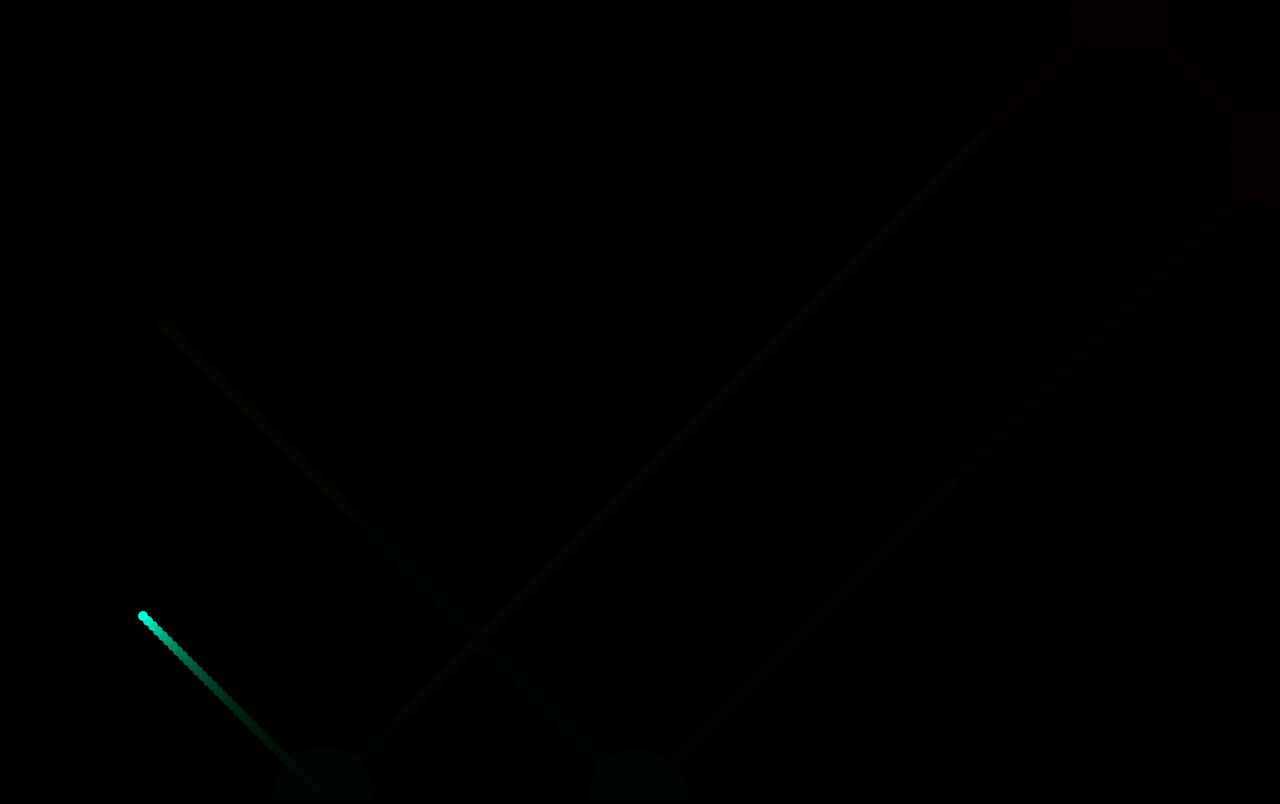
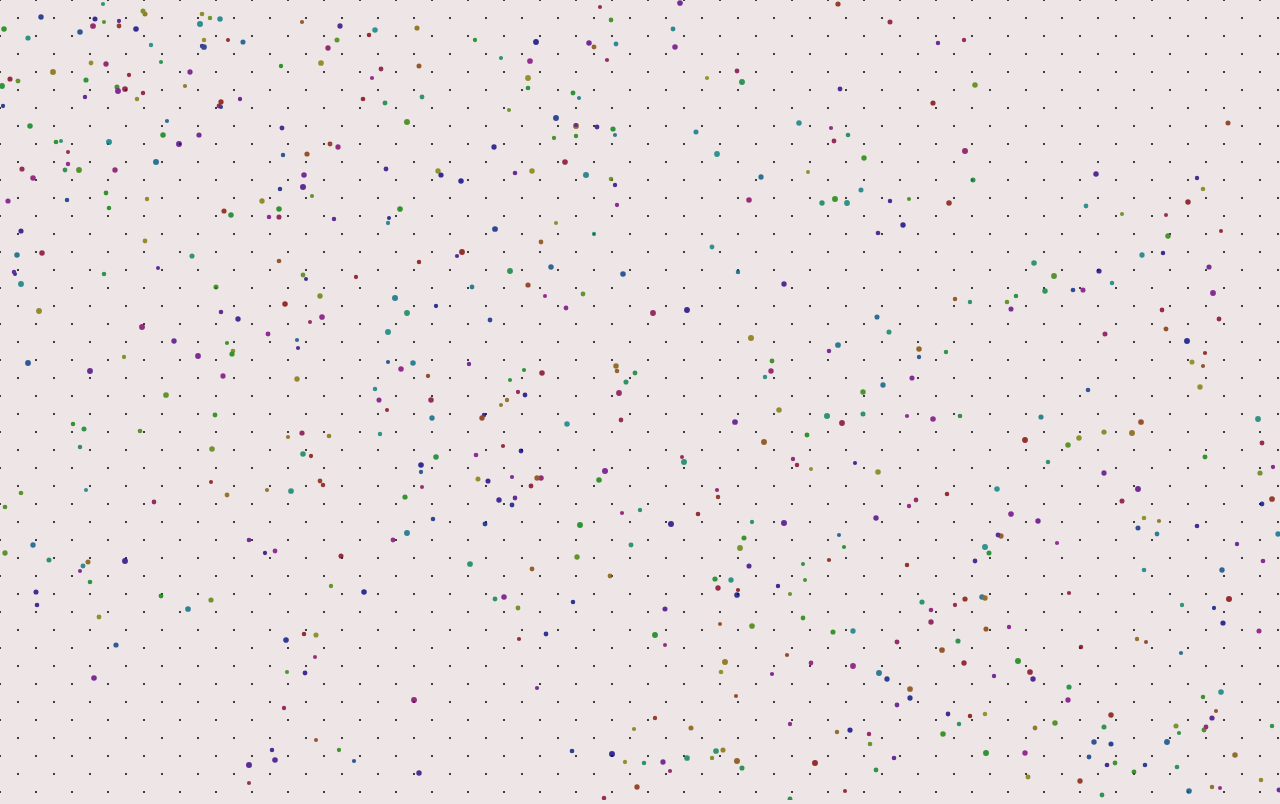
Before and after one commit to JaberChowdhury/canvas-projects, a website built with Vite: page index.html in a window 1280 px wide. Built offline with nearby package versions, Linux system fonts and the light colour scheme.

Commit message:
glowing petticle project compleated

```diff
--- a/main.js
+++ b/main.js
@@ -1,50 +1,108 @@
 import "./style.css";
-import Screen from "./src/Screen.js";
-import Color from "./src/Color.js";
 import dom from "./src/dom.js";
-import Perticle from "./src/Perticle.js";
 
-window.onload = () => {
+window.onload = (e) => {
+  console.log(e.timeStamp);
+
   const canvas = dom("#canvas");
-  const context = canvas.getContext("2d");
-  const size = {
-    w: window.innerWidth,
-    h: window.innerHeight,
+  const ctx = canvas.getContext("2d");
+
+  // states
+  const ww = window.innerWidth;
+  const wh = window.innerHeight;
+  const perticlesArray = [];
+  const mouse = {
+    x: undefined,
+    y: undefined,
   };
+  const limit = 600;
+
+  canvas.width = ww;
+  canvas.height = wh;
+
   window.onresize = () => {
-    size.w = window.innerWidth;
-    size.h = window.innerHeight;
-    canvas.width = window.innerWidth;
-    canvas.height = window.innerHeight;
+    canvas.width = ww;
+    canvas.height = wh;
   };
 
-  const limit = 1;
-  const perticleArray = [];
+  window.ontouchmove = (e) => {
+    mouse.x = e.touches[0].clientX;
+    mouse.y = e.touches[0].clientY;
+  };
 
-  const { w, h } = size;
-  canvas.width = w;
-  canvas.height = h;
-  context.filStyle = "#000000";
-  context.fillRect(0, 0, w, h);
-  context.fill();
+  /*
+  window.onmousemove = (e) => {
+    mouse.x = e.clientX
+    mouse.y = e.clientY
+  }
+  */
 
-  (() => {
+  class Perticle {
+    constructor() {
+      this.x = Math.floor(Math.random() * canvas.width);
+      this.y = Math.floor(Math.random() * canvas.height);
+      this.hue = Math.floor(Math.random() * 360);
+      this.speedX = Math.floor(Math.random() * 2) + 0.5;
+      this.speedY = Math.floor(Math.random() * 2) + 0.5;
+      this.size = Math.random() * 6 + 2;
+      this.bol = [true, false][Math.floor(Math.random() * 2)];
+    }
+    draw() {
+      ctx.beginPath();
+      ctx.fillStyle = `hsl(${this.hue},100%,25%)`;
+      ctx.arc(this.x, this.y, this.size, 0, Math.PI * 2);
+      ctx.fill();
+    }
+    update() {
+      if (this.bol) {
+        this.x += this.speedX;
+        this.y += this.speedY;
+      } else {
+        this.x -= this.speedX;
+        this.y -= this.speedY;
+      }
+
+      if (this.x + this.size > canvas.width || this.x - this.size < 0) {
+        this.speedX = -this.speedX;
+      }
+      if (this.y + this.size > canvas.height || this.y - this.size < 0) {
+        this.speedY = -this.speedY;
+      }
+
+      const previousSize = this.size;
+      if (
+        mouse.x - this.x < 50 &&
+        mouse.x - this.x > -50 &&
+        mouse.y - this.y < 50 &&
+        mouse.y - this.y > -50 &&
+        this.size < 40
+      ) {
+        this.size += 1;
+      } else if (this.size > 3) {
+        this.size -= 1;
+      }
+    }
+  }
+
+  const makePerticles = () => {
     for (let i = 0; i < limit; i++) {
-      perticleArray.push(new Perticle(context));
-    }
-  })();
-  const handlePerticles = () => {
-    for (let i = 0; i < perticleArray.length; i++) {
-      perticleArray[i].draw();
-      perticleArray[i].update();
+      perticlesArray.push(new Perticle());
     }
   };
 
-  const animate = () => {
-    context.fillStyle = "rgba(0,0,0,0.1)";
-    context.fillRect(0, 0, canvas.width, canvas.height);
-    handlePerticles();
-    requestAnimationFrame(animate);
+  makePerticles();
+
+  const handlePerticle = () => {
+    for (let i = 0; i < limit; i++) {
+      perticlesArray[i].draw();
+      perticlesArray[i].update();
+    }
   };
-  animate();
+
+  const animation = () => {
+    ctx.clearRect(0, 0, canvas.width, canvas.height);
+    handlePerticle();
+    requestAnimationFrame(animation);
+  };
+  animation();
 };
--- a/src/Perticle.js
+++ /dev/null
@@ -1,83 +0,0 @@
-const miniperticleArray = [];
-const limit = 5;
-
-class Miniperticle {
-  constructor(state) {
-    this.x = state.x;
-    this.y = state.y;
-    this.speedX = Math.random() * 2.5 - 1;
-    this.speedY = Math.random() * 2.5 - 1;
-    this.size = state.size;
-    this.context = state.context;
-    this.color = state.color;
-  }
-  draw() {
-    this.context.beginPath();
-    this.this.context.fillStyle = this.color;
-    this.context.arc(this.x, this.y, this.size, 0, Math.PI * 2);
-    this.context.fil();
-  }
-  update() {
-    this.x += speedX;
-    this.y += speedY;
-  }
-}
-
-class Perticle {
-  constructor(context) {
-    this.x = Math.floor(Math.random() * canvas.width);
-    this.y = Math.floor(Math.random() * canvas.height);
-    this.dx = 5;
-    this.dy = this.dx;
-    this.radius = 5;
-    this.hue = Math.floor(Math.random() * 100);
-    this.context = context;
-  }
-  boom(x, y) {
-    this.context.beginPath();
-    this.context.fillStyle = `hsl(${this.hue},100%,50%)`;
-    this.context.arc(x, y, 50, 0, Math.PI * 2);
-    this.context.fill();
-  }
-  draw() {
-    this.context.beginPath();
-    this.context.fillStyle = `hsl(${this.hue},100%,50%)`;
-    this.context.arc(
-      Math.abs(this.x),
-      Math.abs(this.y),
-      this.radius,
-      0,
-      Math.PI * 2,
-    );
-    this.context.fill();
-  }
-  update() {
-    this.x += this.dx;
-    this.y += this.dy;
-    if (
-      this.x + this.radius > canvas.width ||
-      Math.abs(this.x) - this.radius < 1
-    ) {
-      const a = Math.abs(this.x);
-      const b = Math.abs(this.y);
-      this.boom(a, b);
-    }
-    if (
-      this.y + this.radius > canvas.height ||
-      Math.abs(this.y) - this.radius < 1
-    ) {
-      const a = Math.abs(this.x);
-      const b = Math.abs(this.y);
-      this.boom(a, b);
-    }
-    if (this.x + this.radius > canvas.width) {
-      this.x = -this.x;
-    }
-    if (this.y + this.radius > canvas.height) {
-      this.y = -this.y;
-    }
-    this.hue++;
-  }
-}
-
-export default Perticle;
--- a/style.css
+++ b/style.css
@@ -6,10 +6,15 @@
   position: relative;
 }
 body {
+  width: 100%;
   position: relative;
   overflow: hidden;
-  /*
- background: -webkit-linear-gradient(45deg, #ff8a00, #ffc100);
-*/
-  background-color: black;
+  background-color: #eee6e6;
+  opacity: 0.8;
+  background-image: radial-gradient(#3d3d3d 0.9px, transparent 0.9px),
+    radial-gradient(#3d3d3d 0.9px, #eee6e6 0.9px);
+  background-size: 36px 36px;
+  background-position:
+    0 0,
+    18px 18px;
 }
```
